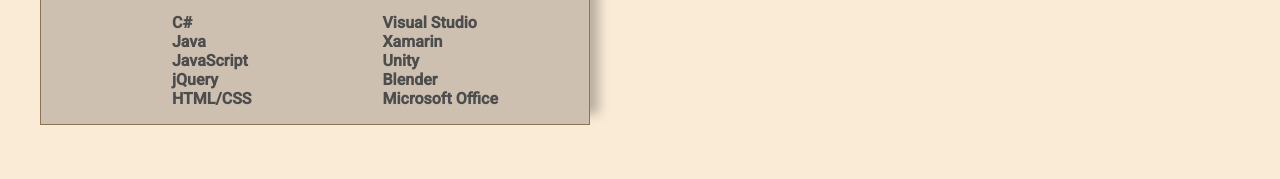
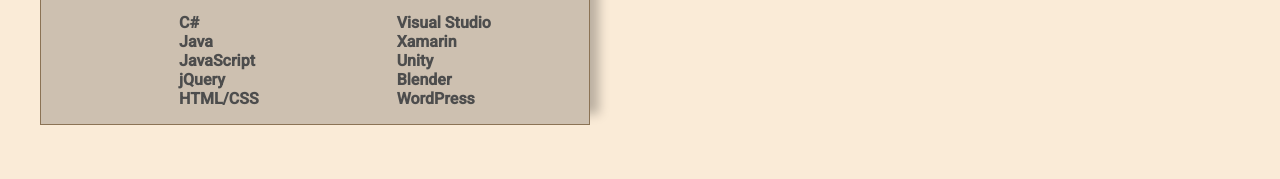
Before and after one commit to dev-enes/dev-enes.github.io, a plain HTML site: page index.html in a window 1280 px wide. Shown: the part 1179-1358 px from the top of the page. Drawn offline with Linux system fonts and the light colour scheme; a web font is replaced by a local one.

Commit message:
Update index.html

```diff
--- a/index.html
+++ b/index.html
@@ -101,7 +101,7 @@
                             <li>Xamarin</li>
                             <li>Unity</li>
                             <li>Blender</li>
-                            <li>Microsoft Office</li>
+                            <li>WordPress</li>
                         </ul>
 
                     </div>
```
